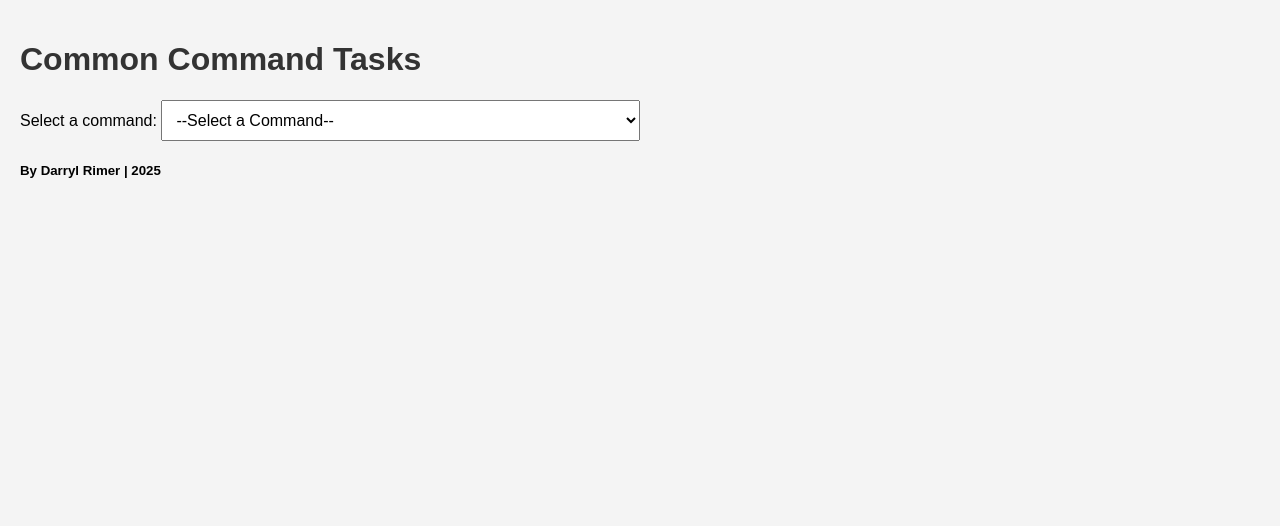
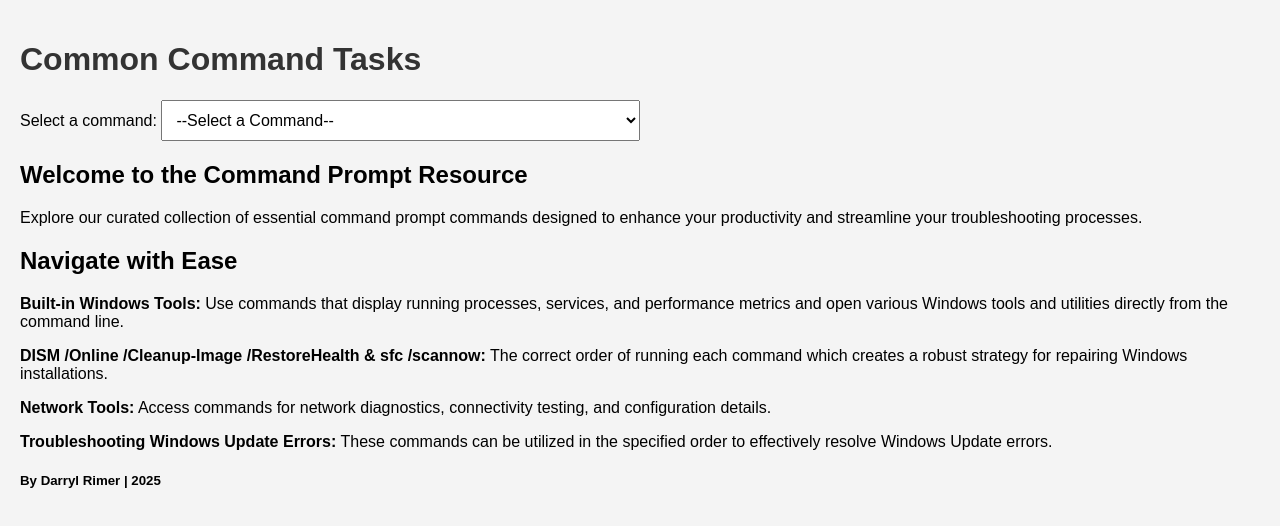
Before and after one commit to punitivecoma/common-commands, a plain HTML site: page index.html in a window 1280 px wide. Drawn offline with Linux system fonts and the light colour scheme.

Commit message:
Update index.html

```diff
--- a/index.html
+++ b/index.html
@@ -40,11 +40,22 @@
         <label for="commands">Select a command:</label>
         <select id="commands" onchange="showCommand()">
             <option value="">--Select a Command--</option>
+            <option value="cmd4">Built-in Windows Tools</option>
             <option value="cmd1">DISM /Online /Cleanup-Image /RestoreHealth & sfc /scannow</option>
             <option value="cmd2">Networking Commands</option>
             <option value="cmd3">Troubleshooting Windows Update Errors</option>
-            <option value="cmd4">Built-in Windows Tools</option>
         </select>
+    </div>
+
+    <!-- Welcome Message Div -->
+<div id="welcomeMessage" style="display: block;">
+    <h2>Welcome to the Command Prompt Resource</h2>
+    <p>Explore our curated collection of essential command prompt commands designed to enhance your productivity and streamline your troubleshooting processes.</p>
+    <h2>Navigate with Ease</h2>
+    <p><strong>Built-in Windows Tools:</strong> Use commands that display running processes, services, and performance metrics and open various Windows tools and utilities directly from the command line.</p>
+    <p><strong>DISM /Online /Cleanup-Image /RestoreHealth & sfc /scannow:</strong> The correct order of running each command which creates a robust strategy for repairing Windows installations.</p>
+    <p><strong>Network Tools:</strong> Access commands for network diagnostics, connectivity testing, and configuration details.</p>
+    <p><strong>Troubleshooting Windows Update Errors:</strong> These commands can be utilized in the specified order to effectively resolve Windows Update errors.</p>
 </div>
 
     <div id="cmd1" class="command">
@@ -311,11 +322,22 @@
     const dropdown = document.getElementById('commands');
     const selectedValue = dropdown.value;
 
-            // Show the selected command if not empty
-            if (selectedValue) {
-                document.getElementById(selectedValue).style.display = 'block';
+    // Get the welcome message div
+    const welcomeMessage = document.getElementById('welcomeMessage');
+
+    // Show the selected command or welcome message
+    if (selectedValue === "") {
+        welcomeMessage.style.display = 'block'; // Show welcome message
+    } else {
+        welcomeMessage.style.display = 'none'; // Hide welcome message
+        document.getElementById(selectedValue).style.display = 'block'; // Show selected command
     }
 }
+
+// Call the function on page load
+window.onload = function() {
+    showCommand();
+};
 
         function copyToClipboard(text, button) {
             const textarea = document.createElement('textarea');
```
Lines whose indentation alone changed are shown as unchanged.
